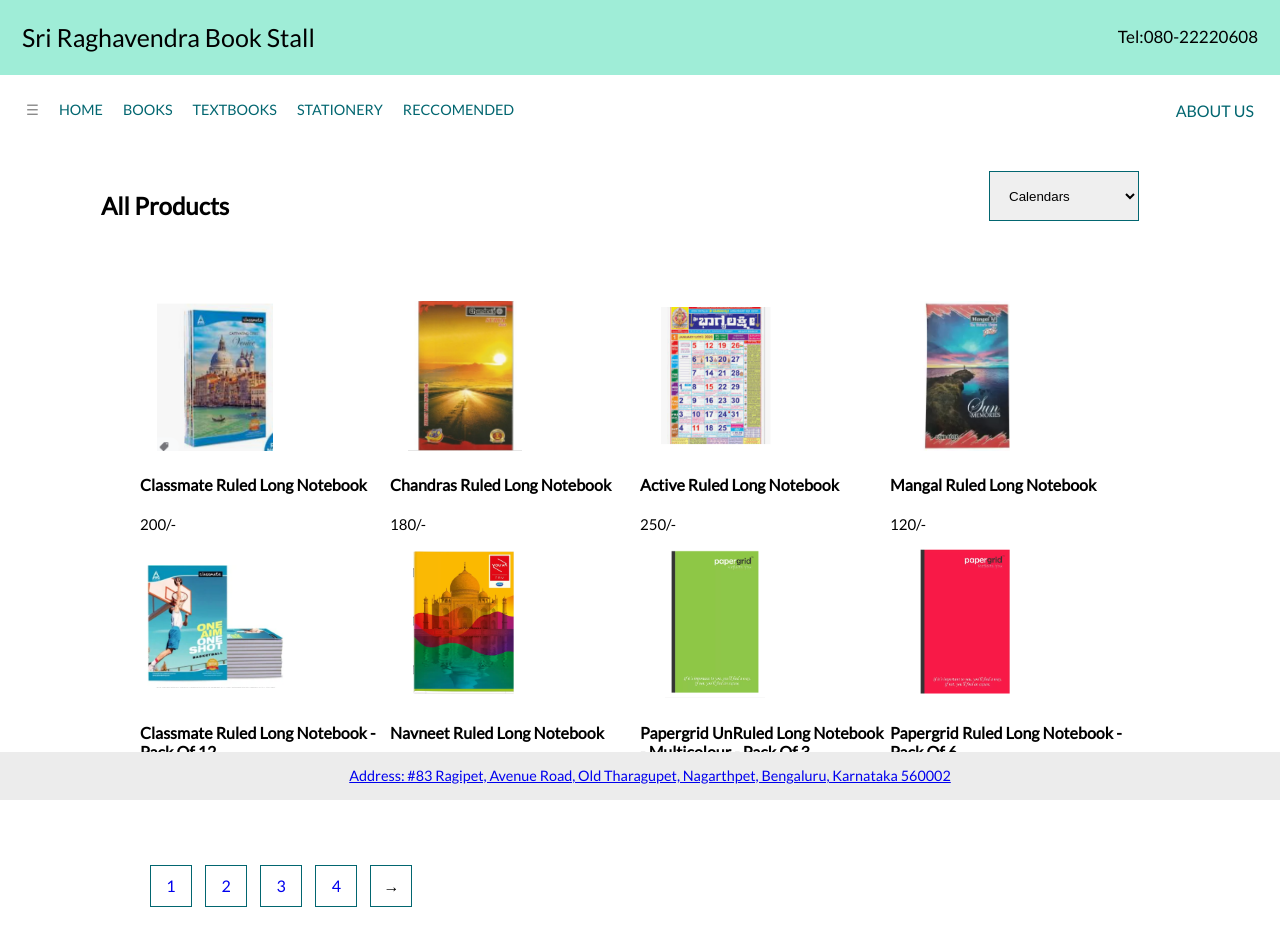
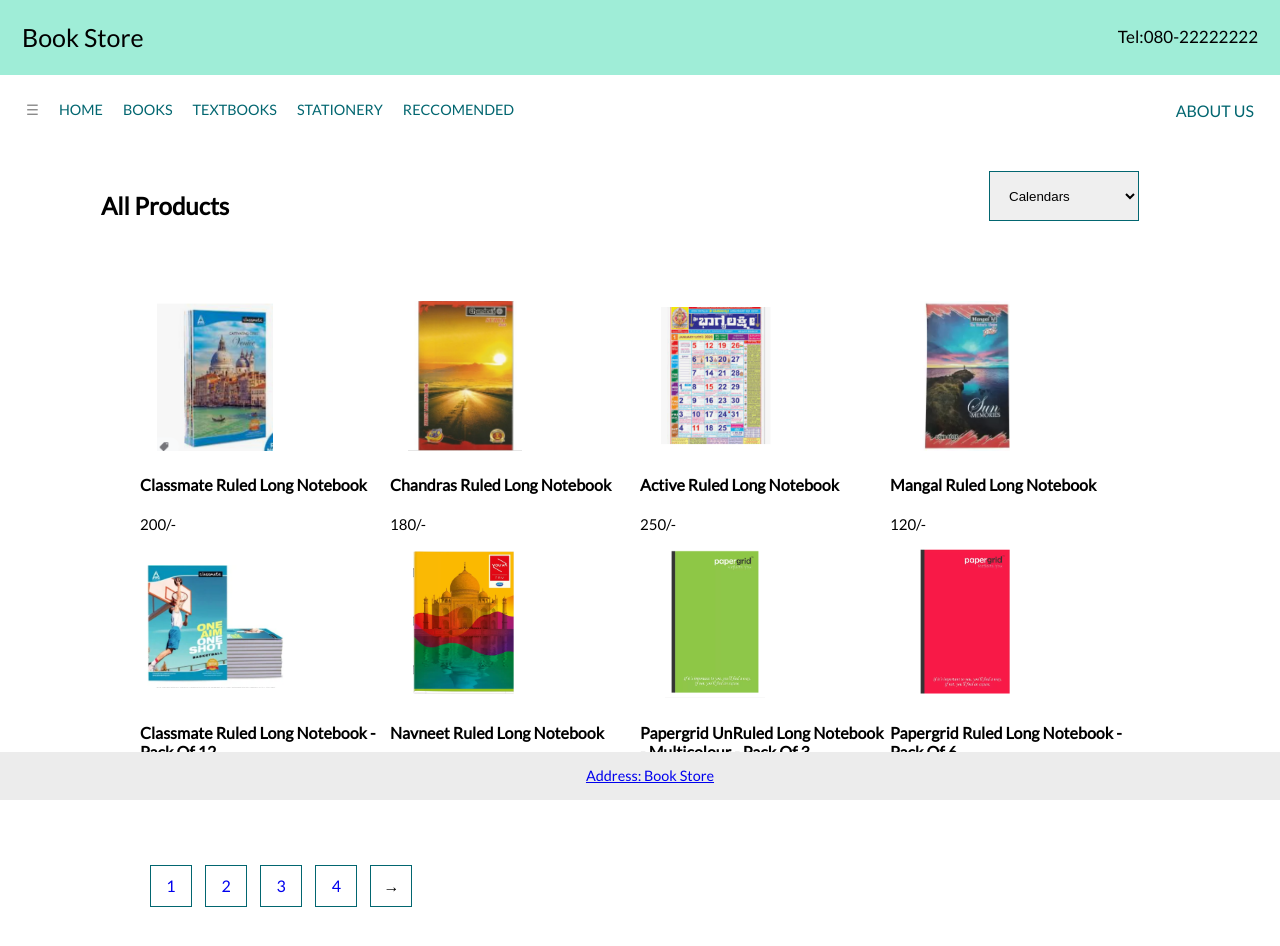
Before and after one commit to Priyanka-L-K/Bookstore-Website, a plain HTML site: page Book!!/books.html in a window 1280 px wide. Drawn offline with Linux system fonts and the light colour scheme.

Commit message:
Update books.html

```diff
--- a/Book!!/books.html
+++ b/Book!!/books.html
@@ -9,10 +9,10 @@
 <body>
 	<div class="header">
 		<div class="header-left">
-  			<a href="#default" class="logo">Sri Raghavendra Book Stall</a>
+  			<a href="#default" class="logo">Book Store</a>
   		</div>
   		<div class="header-right">
-  			<a href="Tel:080-22220608">Tel:080-22220608</a>
+  			<a href="Tel:080-22222222">Tel:080-22222222</a>
   		</div>
   	</div>
 	<div class="container">
@@ -198,7 +198,7 @@
 			</div>
 		</div>
 		<div class="footer">
-		<a href="https://www.google.com/maps/place/Sri+Ragavendra+Book+Stall/@12.96531,77.5753193,17z/data=!4m8!1m2!2m1!1ssri+raghavendra+book+stall+near+Avenue+Road,+Bengaluru,+Karnataka!3m4!1s0x3bae15e26c7718fb:0x35fb0d896dd67e4c!8m2!3d12.96531!4d77.577508" target="_blank"> Address: #83 Ragipet, Avenue Road, Old Tharagupet, Nagarthpet, Bengaluru, Karnataka 560002 </a>
+		<a href="https://github.com/Priyanka-L-K" target="_blank"> Address: Book Store </a>
 	</div>
 	</body>
 
```
